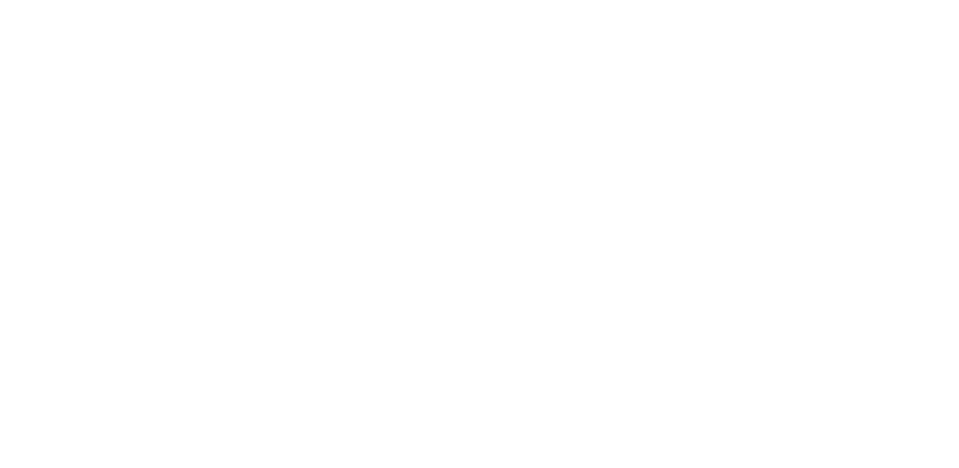
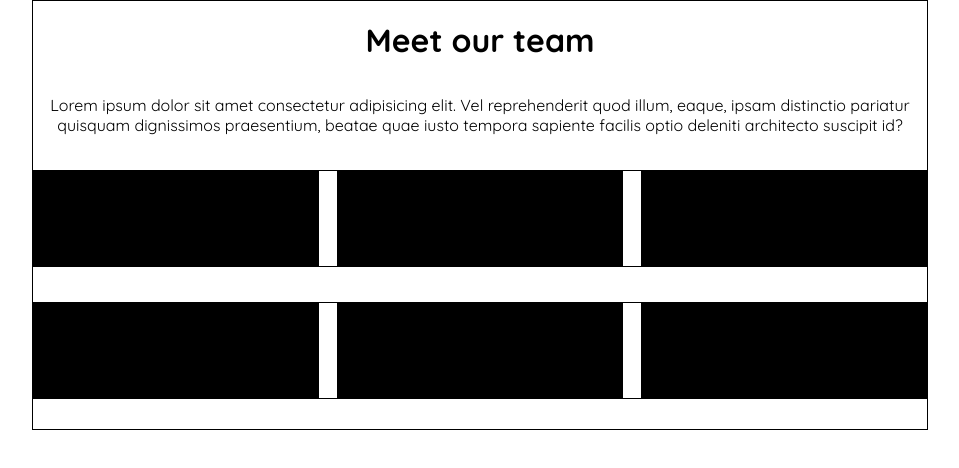
Before and after one commit to LouisAssaneFaye/html-css-float-cards, a plain HTML site: page index.html in a window 1280 px wide. Shown: the whole page, without its empty margins (160-1119 px from the left). Drawn offline with Linux system fonts and the light colour scheme.

Commit message:
costruzione fondamenta del layout

```diff
--- a/cartella-css/style.css
+++ b/cartella-css/style.css
@@ -7,3 +7,61 @@
 body{
     font-family: 'Quicksand', sans-serif;
 }
+
+.container{
+    width:70%;
+    height: 430px;
+    margin: 0 auto;
+    border: 1px solid black;
+    padding-top: 19px;;
+}
+
+header{
+    text-align: center;
+    margin-bottom: 35px;
+
+}
+
+.first-section{
+    text-align: center;
+    padding-bottom: 35px;
+
+}
+
+
+
+
+
+.first-row{
+    border: 1px solid black;
+}
+
+.clearfix::after {
+    content: "";
+    display: table;
+    clear: both;
+}
+
+.second-row{
+    border: 1px solid black;
+    margin-top: 35px;
+}
+
+.rectangle{
+    width: 32% ;
+    height: 95px;
+    background-color: black;
+}
+
+.float-left{
+    float: left;
+
+}
+
+.float-right{
+    float: right;
+}
+
+.margin-auto{
+    margin-left:18px;
+}
--- a/index.html
+++ b/index.html
@@ -8,6 +8,7 @@
     <link rel="preconnect" href="https://fonts.googleapis.com">
     <link rel="preconnect" href="https://fonts.gstatic.com" crossorigin>
     <link href="https://fonts.googleapis.com/css2?family=Quicksand:wght@300;400;500;600;700&display=swap" rel="stylesheet">
+    <link rel="stylesheet" href="cartella-css/style.css">
 </head>
 <body>
 
@@ -15,7 +16,7 @@
 
         <header>
 
-            <h1></h1>
+            <h1>Meet our team</h1>
 
         </header>
 
@@ -24,40 +25,41 @@
             <section class="first-section">
 
                 <div>
-                    <p></p>
+                    <p>Lorem ipsum dolor sit amet consectetur adipisicing elit. Vel reprehenderit quod illum, eaque, ipsam distinctio pariatur quisquam dignissimos praesentium, beatae quae iusto tempora sapiente facilis optio deleniti architecto suscipit id?</p>
                 </div>
 
             </section>
 
             <section class="second-section">
 
-                <div class="first-row">
+                <div class="first-row clearfix">
 
-                    <div class="rectangle">
+                    <div class="rectangle float-left">
+
 
                     </div>
 
-                    <div class="rectangle">
+                    <div class="rectangle float-left margin-auto">
 
                     </div>
 
-                    <div class="rectangle">
+                    <div class="rectangle float-right">
 
                     </div>
 
                 </div>
 
-                <div class="second-row">
+                <div class="second-row clearfix">
 
-                    <div class="rectangle">
+                    <div class="rectangle float-left">
 
                     </div>
 
-                    <div class="rectangle">
+                    <div class="rectangle float-left margin-auto">
 
                     </div>
 
-                    <div class="rectangle">
+                    <div class="rectangle float-right">
 
                     </div>
 
```
